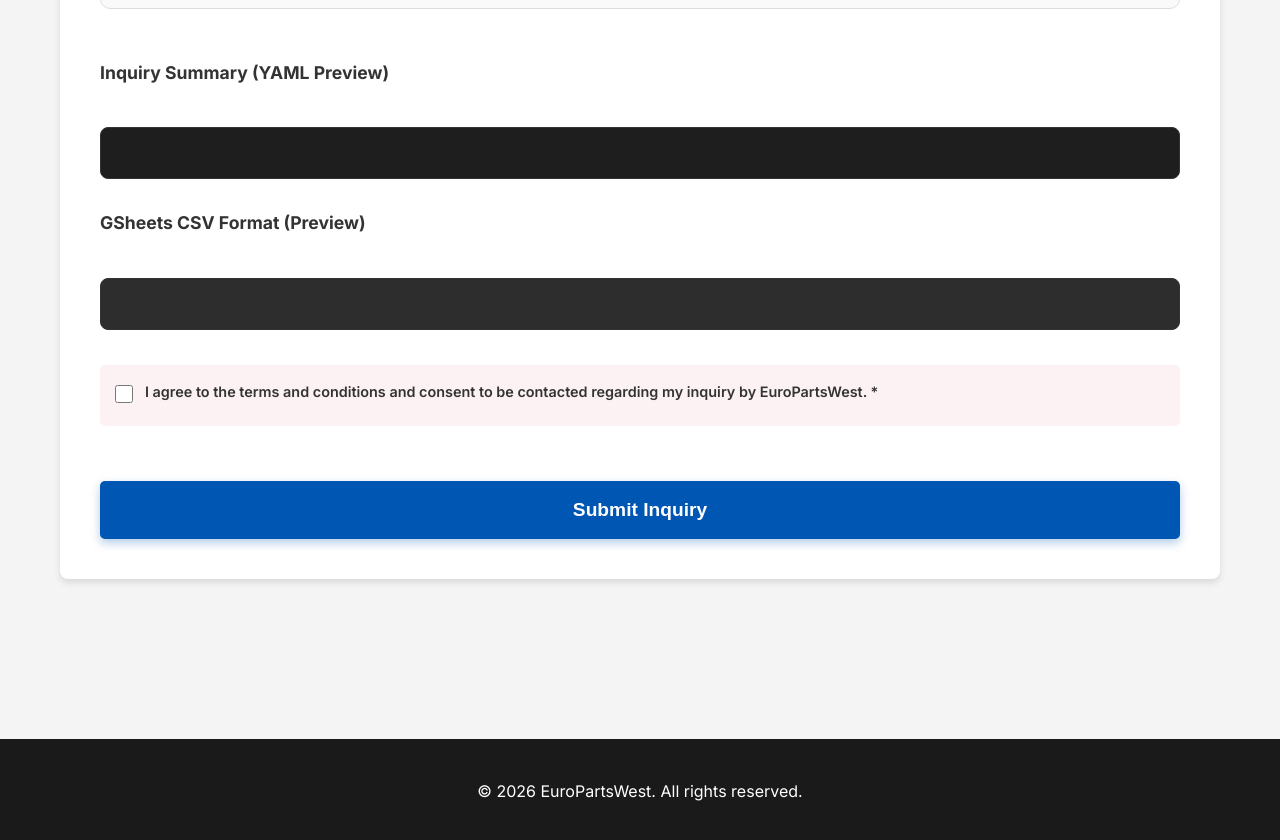
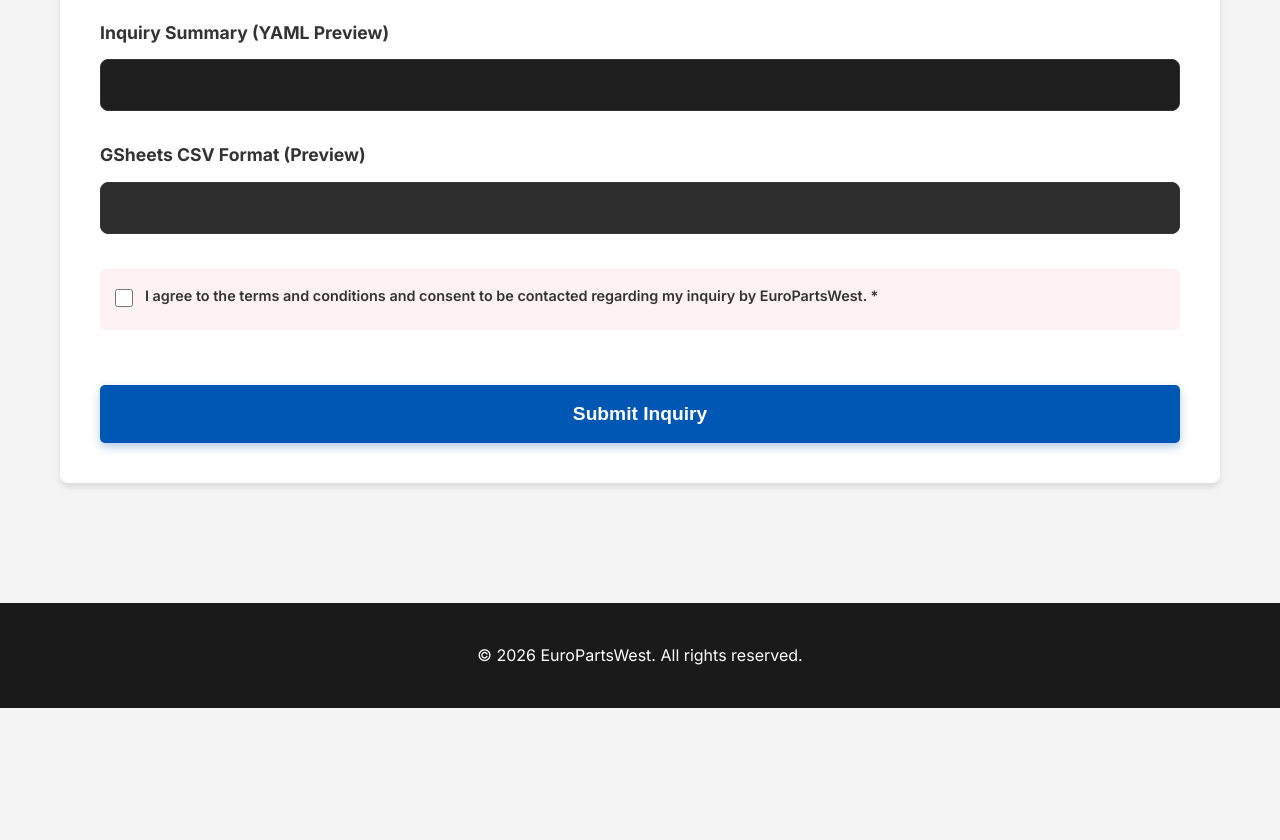
Before and after one commit to automybiz/QB-INV-To-GitHub-Pages-Store, a plain HTML site: page inquiry.html in a window 1280 px wide. Shown: the part 948-1788 px from the top of the page. After the commit the page ends 1656 px from the top, so only its background shows below. Drawn offline with Linux system fonts and the light colour scheme.

Commit message:
Refined inquiry form. Set ( margin: 0px auto; ) on .inquiry-form-container

```diff
--- a/inquiry.html
+++ b/inquiry.html
@@ -68,7 +68,7 @@
     /* Form Specific Styles */
     .inquiry-form-container {
         max-width: auto;
-        margin: 40px auto;
+        margin: 0px auto;
         background: var(--white);
         padding: 40px;
         border-radius: 8px;
@@ -241,7 +241,7 @@
     }
 
     .inquiry-form-container .yaml-preview {
-        margin-top: 40px;
+        margin-top: 0px;
         background: #1e1e1e;
         color: #d4d4d4;
         padding: 25px;
```
